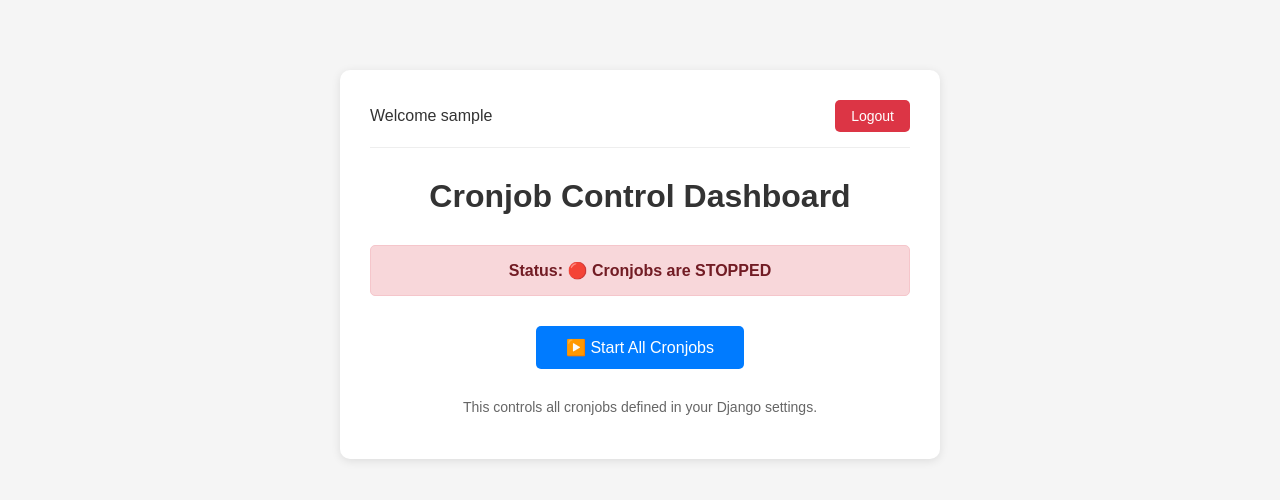
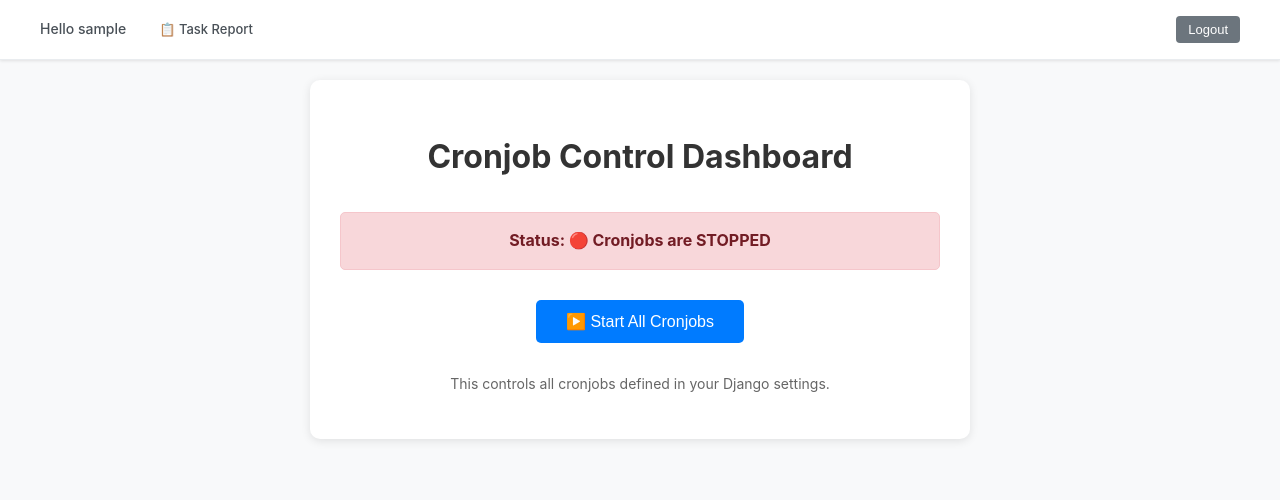
Before and after one commit to sgupta005/tick, a Django app: page /cron-dashboard/ in a window 1280 px wide. Shown: the top 500 px of the page. Run offline with Django 5.2, Linux system fonts and the light colour scheme; the visitor is signed in with stand-in values (Sample User, id 1); data comes from the database, SQL or seed files in the repository; parts of the project's set-up code (start-up, migrations or seed data) failed here and were passed over.

Commit message:
create header

```diff
--- /dev/null
+++ b/task_profiler/templates/task_profiler/base.html
@@ -0,0 +1,105 @@
+<!DOCTYPE html>
+<html lang="en">
+<head>
+    <meta charset="UTF-8">
+    <meta name="viewport" content="width=device-width, initial-scale=1.0">
+    <title>{% block title %}Dashboard{% endblock %}</title>
+    <style>
+        body {
+            font-family: -apple-system, BlinkMacSystemFont, 'Segoe UI', Roboto, Oxygen, Ubuntu, Cantarell, sans-serif;
+            margin: 0;
+            padding: 0;
+            background-color: #f8f9fa;
+            color: #333;
+            line-height: 1.6;
+        }
+
+        .top-header {
+            background: #fff;
+            border-bottom: 1px solid #e9ecef;
+            padding: 12px 0;
+            box-shadow: 0 1px 3px rgba(0,0,0,0.1);
+        }
+
+        .top-header-content {
+            max-width: 1200px;
+            margin: 0 auto;
+            display: flex;
+            justify-content: space-between;
+            align-items: center;
+            padding: 0 20px;
+        }
+
+        .header-left {
+            display: flex;
+            align-items: center;
+            gap: 20px;
+        }
+
+        .welcome-text {
+            color: #495057;
+            font-weight: 500;
+            font-size: 14px;
+        }
+
+        .nav-link {
+            color: #495057;
+            text-decoration: none;
+            font-size: 13px;
+            font-weight: 500;
+            padding: 6px 12px;
+            border-radius: 4px;
+            transition: all 0.2s ease;
+            border: 1px solid transparent;
+        }
+
+        .nav-link:hover {
+            background-color: #f8f9fa;
+            border-color: #e9ecef;
+            color: #0056b3;
+        }
+
+        .logout-btn {
+            background-color: #6c757d;
+            color: white;
+            border: none;
+            padding: 6px 12px;
+            border-radius: 4px;
+            font-size: 13px;
+            cursor: pointer;
+            transition: background-color 0.2s ease;
+            font-weight: 500;
+        }
+
+        .logout-btn:hover {
+            background-color: #5a6268;
+        }
+
+        .main-content {
+            padding: 20px;
+        }
+
+        {% block extra_css %}{% endblock %}
+    </style>
+</head>
+<body>
+    <div class="top-header">
+        <div class="top-header-content">
+            <div class="header-left">
+                <div class="welcome-text">Hello {{ user.username }}</div>
+                {% block nav_links %}{% endblock %}
+            </div>
+            <form method="post" action="{% url 'logout' %}" style="margin: 0;">
+                {% csrf_token %}
+                <button type="submit" class="logout-btn">Logout</button>
+            </form>
+        </div>
+    </div>
+
+    <div class="main-content">
+        {% block content %}{% endblock %}
+    </div>
+
+    {% block scripts %}{% endblock %}
+</body>
+</html>
--- a/task_profiler/templates/task_profiler/cron_dashboard.html
+++ b/task_profiler/templates/task_profiler/cron_dashboard.html
@@ -1,54 +1,27 @@
-<!-- templates/cron_control.html -->
-<!DOCTYPE html>
-<html lang="en">
-  <head>
-    <meta charset="UTF-8" />
-    <meta name="viewport" content="width=device-width, initial-scale=1.0" />
-    <title>Cronjob Control Dashboard</title>
-    <style>
-      body {
-        font-family: Arial, sans-serif;
-        max-width: 600px;
-        margin: 50px auto;
-        padding: 20px;
-        background-color: #f5f5f5;
-      }
+{% extends 'task_profiler/base.html' %}
+
+{% block title %}Cronjob Control Dashboard{% endblock %}
+
+{% block nav_links %}
+<a href="{% url 'report' %}" class="nav-link">📋 Task Report</a>
+{% endblock %}
+
+{% block extra_css %}
         .container {
             background: white;
+            max-width: 600px;
+            margin: 0 auto;
             padding: 30px;
             border-radius: 10px;
             box-shadow: 0 2px 10px rgba(0, 0, 0, 0.1);
         }
-      .header {
-        display: flex;
-        justify-content: space-between;
-        align-items: center;
-        margin-bottom: 30px;
-        padding-bottom: 15px;
-        border-bottom: 1px solid #eee;
-      }
-      .welcome {
-        color: #333;
-        font-size: 16px;
-      }
-      .logout-btn {
-        background-color: #dc3545;
-        color: white;
-        border: none;
-        padding: 8px 16px;
-        border-radius: 5px;
-        font-size: 14px;
-        cursor: pointer;
-        transition: background-color 0.3s;
-      }
-      .logout-btn:hover {
-        background-color: #c82333;
-      }
+
         h1 {
             color: #333;
             text-align: center;
             margin-bottom: 30px;
         }
+
         .status {
             text-align: center;
             margin: 20px 0;
@@ -56,21 +29,25 @@
             border-radius: 5px;
             font-weight: bold;
         }
+
         .status.running {
             background-color: #d4edda;
             color: #155724;
             border: 1px solid #c3e6cb;
         }
+
         .status.stopped {
             background-color: #f8d7da;
             color: #721c24;
             border: 1px solid #f5c6cb;
         }
+
         .button-container {
             text-align: center;
             margin: 30px 0;
         }
-      button {
+
+        .btn {
             background-color: #007bff;
             color: white;
             border: none;
@@ -80,45 +57,51 @@
             cursor: pointer;
             transition: background-color 0.3s;
         }
-      button:hover {
+
+        .btn:hover {
             background-color: #0056b3;
         }
+
         .stop-btn {
             background-color: #dc3545;
         }
+
         .stop-btn:hover {
             background-color: #c82333;
         }
+
         .messages {
             margin: 20px 0;
         }
+
         .alert {
             padding: 10px;
             border-radius: 5px;
             margin: 10px 0;
         }
+
         .alert-success {
             background-color: #d4edda;
             color: #155724;
             border: 1px solid #c3e6cb;
         }
+
         .alert-error {
             background-color: #f8d7da;
             color: #721c24;
             border: 1px solid #f5c6cb;
         }
-    </style>
-  </head>
-  <body>
+
+        .info-text {
+            text-align: center;
+            color: #666;
+            font-size: 14px;
+            margin-top: 30px;
+        }
+{% endblock %}
+
+{% block content %}
     <div class="container">
-      <div class="header">
-        <div class="welcome">Welcome {{ user.username }}</div>
-        <form method="post" action="{% url 'logout' %}" style="margin: 0">
-          {% csrf_token %}
-          <button type="submit" class="logout-btn">Logout</button>
-        </form>
-      </div>
-
         <h1>Cronjob Control Dashboard</h1>
 
         <!-- Display messages -->
@@ -131,34 +114,24 @@
         {% endif %}
 
         <!-- Current Status -->
-      <div
-        class="status {% if cron_enabled %}running{% else %}stopped{% endif %}"
-      >
-        Status: {% if cron_enabled %} 🟢 Cronjobs are RUNNING {% else %} 🔴
-        Cronjobs are STOPPED {% endif %}
+        <div class="status {% if cron_enabled %}running{% else %}stopped{% endif %}">
+            Status: {% if cron_enabled %} 🟢 Cronjobs are RUNNING {% else %} 🔴 Cronjobs are STOPPED {% endif %}
         </div>
 
         <!-- Toggle Button -->
         <div class="button-container">
             <form method="post" action="{% url 'toggle_cronjob' %}">
-          {% csrf_token %} {% if cron_enabled %}
-          <button type="submit" class="stop-btn">🛑 Stop All Cronjobs</button>
+                {% csrf_token %}
+                {% if cron_enabled %}
+                <button type="submit" class="btn stop-btn">🛑 Stop All Cronjobs</button>
                 {% else %}
-          <button type="submit">▶️ Start All Cronjobs</button>
+                <button type="submit" class="btn">▶️ Start All Cronjobs</button>
                 {% endif %}
             </form>
         </div>
 
-      <div
-        style="
-          text-align: center;
-          color: #666;
-          font-size: 14px;
-          margin-top: 30px;
-        "
-      >
+        <div class="info-text">
             <p>This controls all cronjobs defined in your Django settings.</p>
         </div>
     </div>
-  </body>
-</html>
+{% endblock %}
```
Also changed, not shown: task_profiler/templates/task_profiler/report.html (+14 -24 lines). Lines whose indentation alone changed are shown as unchanged.
